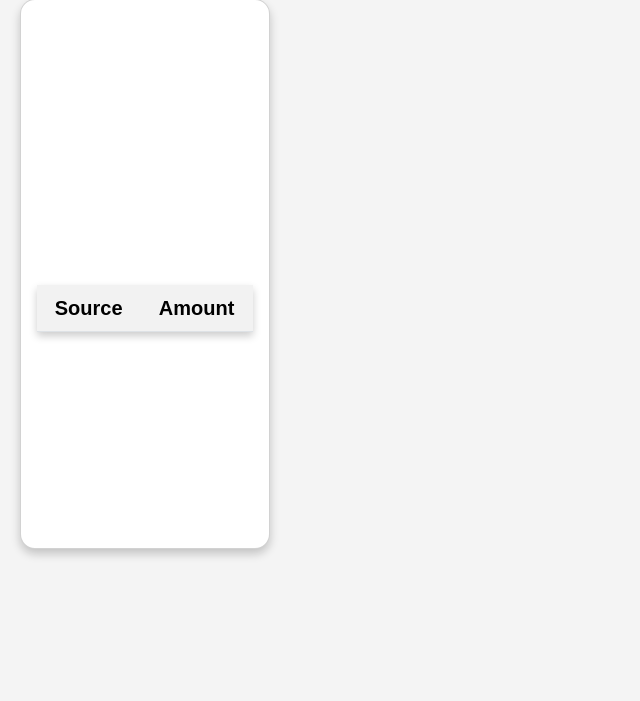
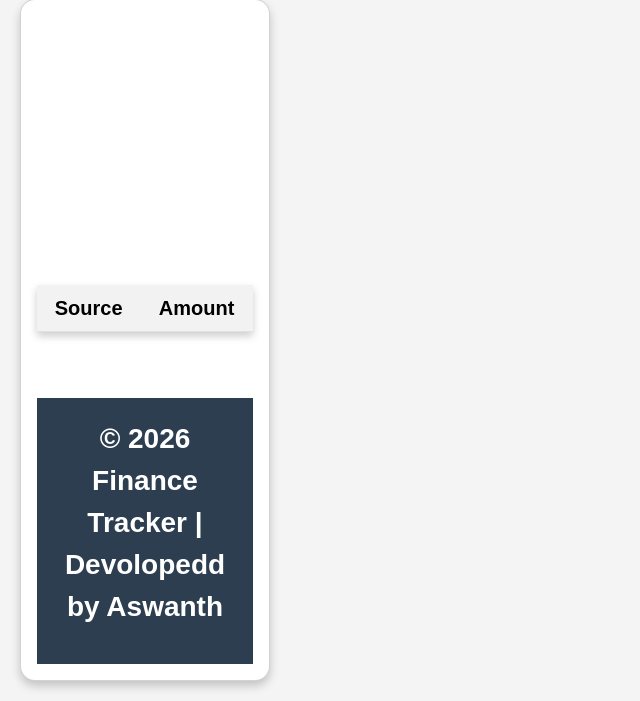
Before and after one commit to aswanthkr1234-a11y/FinanceTracker, a Flask app: page / in a window 1280 px wide; the page is wider, and only the part inside the window is pictured. Shown: the part 3522-4223 px from the top of that part, without its empty margins (0-640 px from the left). Before the commit the page ends 4079 px from the top of that part, so only its background shows below. Run offline with Flask 3, Linux system fonts and the light colour scheme; a user stored in the database is signed in; data comes from the database, SQL or seed files in the repository; lists and menus that the app fills with data are empty.

Commit message:
Fix Render deployment

```diff
--- a/static/css/style.css
+++ b/static/css/style.css
@@ -366,3 +366,10 @@ input:focus{
     border:2px solid #3498db;
     outline:none;
 }
+footer{
+    margin-top:50px;
+    background: #2c3e50;
+    color:white;
+    padding:20px;
+    text-align:center;
+}
```
